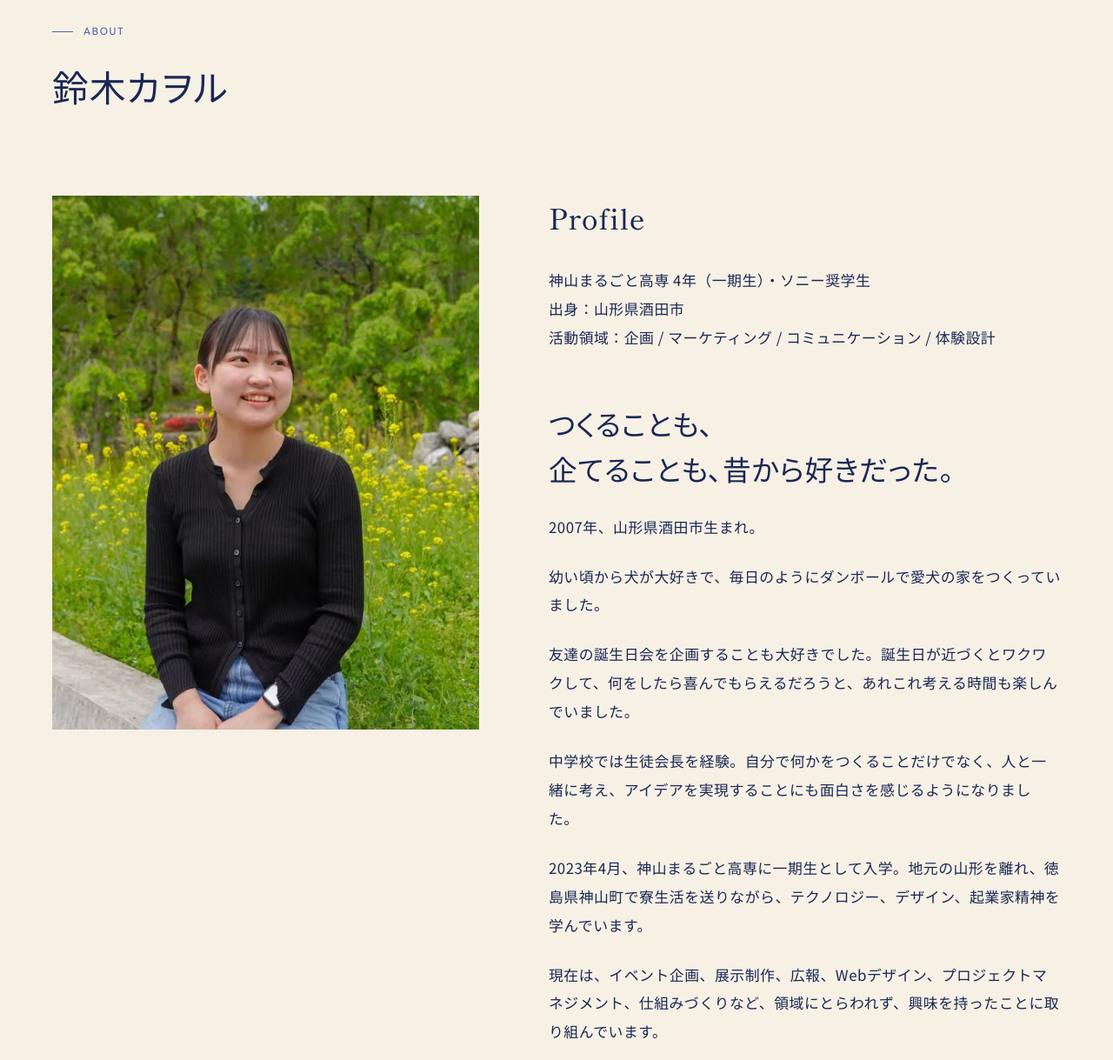
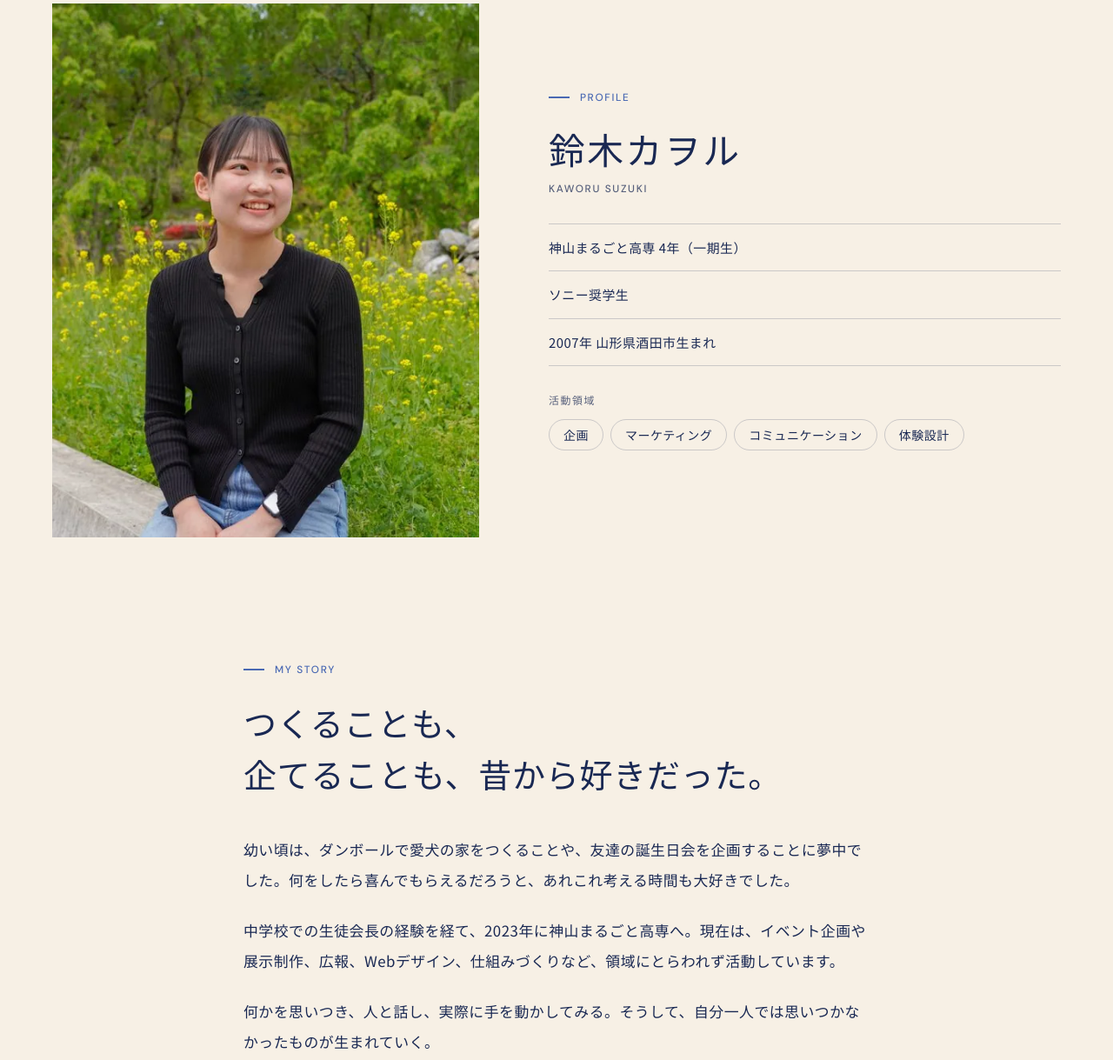
Before and after one commit to kmc2318/kmc2318_Portfolio, a plain HTML site: page about.html in a window 1280 px wide. Shown: the part 232-1451 px from the top of the page at 87% size. Drawn offline with Linux system fonts and the light colour scheme.

Commit message:
Update portfolio (2026-11-26 10:22)

```diff
--- a/about.html
+++ b/about.html
@@ -72,12 +72,8 @@
 </a>
 <span>/ About</span>
 </nav>
-<section class="about-intro">
-<p class="eyebrow">About</p>
-<h1>鈴木カヲル</h1>
-</section>
-<section class="about-biography">
-<div>
+<section class="about-profile" aria-labelledby="about-name">
+<div class="about-profile__photo">
 <figure class="detail-photo ">
 <button class="photo-button" data-lightbox data-lightbox-nocaption type="button" aria-label="鈴木カヲルのプロフィール写真を拡大">
 <picture>
@@ -87,19 +83,33 @@
 </button>
 </figure>
 </div>
-<div>
-<h2>Profile</h2>
-<p>神山まるごと高専 4年（一期生）・ソニー奨学生<br>出身：山形県酒田市<br>活動領域：企画 / マーケティング / コミュニケーション / 体験設計</p>
-<h3 class="about-story-title">つくることも、<br>企てることも、<wbr>昔から好きだった。</h3>
-<p>2007年、山形県酒田市生まれ。</p>
-<p>幼い頃から犬が大好きで、毎日のようにダンボールで愛犬の家をつくっていました。</p>
-<p>友達の誕生日会を企画することも大好きでした。誕生日が近づくとワクワクして、何をしたら喜んでもらえるだろうと、あれこれ考える時間も楽しんでいました。</p>
-<p>中学校では生徒会長を経験。自分で何かをつくることだけでなく、人と一緒に考え、アイデアを実現することにも面白さを感じるようになりました。</p>
-<p>2023年4月、神山まるごと高専に一期生として入学。地元の山形を離れ、徳島県神山町で寮生活を送りながら、テクノロジー、デザイン、起業家精神を学んでいます。</p>
-<p>現在は、イベント企画、展示制作、広報、Webデザイン、プロジェクトマネジメント、仕組みづくりなど、領域にとらわれず、興味を持ったことに取り組んでいます。</p>
+<div class="about-profile__body">
+<p class="eyebrow">Profile</p>
+<h1 id="about-name">鈴木カヲル</h1>
+<p class="label about-profile__en">Kaworu Suzuki</p>
+<ul class="about-facts">
+<li>神山まるごと高専 4年（一期生）</li>
+<li>ソニー奨学生</li>
+<li>2007年 山形県酒田市生まれ</li>
+</ul>
+<div class="about-areas">
+<p class="label">活動領域</p>
+<ul class="about-areas__list">
+<li>企画</li>
+<li>マーケティング</li>
+<li>コミュニケーション</li>
+<li>体験設計</li>
+</ul>
+</div>
+</div>
+</section>
+<section class="about-story" aria-labelledby="about-story-title">
+<p class="eyebrow">My Story</p>
+<h2 id="about-story-title">つくることも、<br>企てることも、<wbr>昔から好きだった。</h2>
+<p>幼い頃は、ダンボールで愛犬の家をつくることや、友達の誕生日会を企画することに夢中でした。何をしたら喜んでもらえるだろうと、あれこれ考える時間も大好きでした。</p>
+<p>中学校での生徒会長の経験を経て、2023年に神山まるごと高専へ。現在は、イベント企画や展示制作、広報、Webデザイン、仕組みづくりなど、領域にとらわれず活動しています。</p>
 <p>何かを思いつき、人と話し、実際に手を動かしてみる。そうして、自分一人では思いつかなかったものが生まれていく。</p>
 <p>そんな過程が、昔も今も大好きです。</p>
-</div>
 </section>
 <div class="about-content">
 <section>
--- a/css/pages.css
+++ b/css/pages.css
@@ -515,9 +515,9 @@
 .editorial-detail .lightbox>img{max-height:72vh;max-width:85vw;width:auto;height:auto;object-fit:contain;margin:auto}
 .editorial-detail .lightbox-controls{display:flex;align-items:center;justify-content:center;gap:16px;margin-top:16px}
 .editorial-detail .lightbox-controls button{min-width:44px;min-height:44px;background:none;border:1px solid var(--c-navy-20);color:var(--c-navy)}
-.editorial-detail .about-biography{display:grid;grid-template-columns:5fr 6fr;gap:80px;align-items:center}
-.editorial-detail .about-biography h2{margin-bottom:32px}
-.editorial-detail .about-biography img{aspect-ratio:4/5;object-fit:cover}
+.editorial-detail .about-profile{display:grid;grid-template-columns:5fr 6fr;gap:80px;align-items:center}
+.editorial-detail .about-profile h2{margin-bottom:32px}
+.editorial-detail .about-profile img{aspect-ratio:4/5;object-fit:cover}
 .editorial-detail .about-content{max-width:720px;margin:auto}
 .editorial-detail .tools-list{list-style:none;padding:0}
 .editorial-detail .tools-list li{padding:8px 16px;border:1px solid var(--c-navy-20);margin:0}
@@ -531,7 +531,7 @@
  .editorial-detail .detail-bar-row{grid-template-columns:1fr}
  .editorial-detail .detail-bar-row small{grid-column:1}
  .editorial-detail .decision-change{grid-template-columns:1fr}
- .editorial-detail .about-biography{gap:40px}
+ .editorial-detail .about-profile{gap:40px}
 }
 @media(max-width:767px){
  .editorial-detail .logo .label{display:none}
@@ -576,7 +576,7 @@
  .editorial-detail .age-rules .detail-stat span{font-size:12px}
  .editorial-detail #reflection,.editorial-detail .reflection-panel{padding:24px}
  .editorial-detail .site-footer .container{align-items:start;flex-direction:column}
- .editorial-detail .about-biography{grid-template-columns:1fr;gap:40px}
+ .editorial-detail .about-profile{grid-template-columns:1fr;gap:40px}
  .editorial-detail .lightbox-controls{gap:8px}
  .editorial-detail .lightbox-controls .caption{max-width:220px}
 }
@@ -600,7 +600,7 @@
 .home .local-followers{border-top:1px solid var(--c-navy-20);padding-top:24px;margin-top:24px}
 .home .local-followers span,.home .local-followers strong{display:block}
 .home .local-followers strong{font:500 28px/1.4 var(--f-en);margin-top:8px}
-.home .profile>picture img,.editorial-detail .about-biography img{object-position:50% 50%;aspect-ratio:4/5;object-fit:cover}
+.home .profile>picture img,.editorial-detail .about-profile img{object-position:50% 50%;aspect-ratio:4/5;object-fit:cover}
 .site-nav a[href$="#contact"][aria-current]{background:var(--c-navy);color:var(--c-cream);border-color:var(--c-navy)}
 .mobile-menu nav a[aria-current]{color:var(--c-yellow);text-decoration:underline;text-underline-offset:8px}
 .home .contact{padding-block:96px}
@@ -666,10 +666,32 @@
 @media(min-width:768px) and (max-width:1279px){.home .hero h1{font-size:min(50px,calc((50vw - 50px)/11.4))}}
 @media(max-width:767px){.home .hero h1{font-size:min(36px,calc((100vw - var(--pad-x)*2)/11.4))}}
 .home .hero__sub p+p{margin-top:10px}
-.home .wo__title{font:500 var(--t-heading-s)/1.6 var(--f-display);letter-spacing:.04em;font-feature-settings:"palt";margin:4px 0 12px}
-.home .wo p+p{margin-top:12px}
-.editorial-detail .about-intro h1{margin-bottom:0}
-.editorial-detail .about-biography{align-items:start}
-.editorial-detail .about-story-title{font:500 var(--t-heading-m)/1.6 var(--f-display);letter-spacing:.02em;font-feature-settings:"palt";word-break:keep-all;overflow-wrap:anywhere;margin:56px 0 24px}
-@media(max-width:767px){.editorial-detail .about-story-title{margin-top:40px}}
 @media(min-width:1024px){.home .ap-head h2{font-size:min(var(--t-heading-l),calc(((min(100vw - var(--pad-x)*2,var(--container)) - var(--gutter)*11)*5/12 + var(--gutter)*4)/11.8))}}
+
+/* 2026-11 About refinements: name origin in two columns, Profile / My Story split. */
+.home .profile .wo{display:grid;grid-template-columns:auto minmax(0,1fr);column-gap:40px;align-items:center;margin-top:48px}
+.home .profile .wo:after{content:none}
+.home .wo__mark{float:none;margin:0}
+.home .wo__title{font:500 clamp(20px,.5vw + 16.5px,24px)/1.5 var(--f-display);letter-spacing:.04em;font-feature-settings:"palt";margin:0 0 16px}
+.home .wo__text p{word-break:keep-all;overflow-wrap:anywhere}
+.home .wo__text p+p{margin-top:4px}
+@media(max-width:767px){.home .profile .wo{grid-template-columns:1fr;row-gap:16px;margin-top:40px}}
+.editorial-detail .about-profile{padding-top:72px}
+.editorial-detail .about-profile .detail-photo{margin:0}
+.editorial-detail .about-profile h1{font:500 var(--t-heading-l)/1.3 var(--f-display);letter-spacing:.06em;margin:0}
+.editorial-detail .about-profile__en{color:var(--c-navy-72);margin-top:10px}
+.editorial-detail .about-facts{list-style:none;padding:0;margin:32px 0 0;border-top:1px solid var(--c-navy-20)}
+.editorial-detail .about-facts li{margin:0;padding:14px 0;border-bottom:1px solid var(--c-navy-20);font-size:var(--t-body-s);line-height:1.7}
+.editorial-detail .about-areas{margin-top:32px}
+.editorial-detail .about-areas .label{color:var(--c-navy-72);margin:0 0 12px}
+.editorial-detail .about-areas__list{list-style:none;padding:0;margin:0;display:flex;flex-wrap:wrap;gap:8px}
+.editorial-detail .about-areas__list li{margin:0;border:1px solid var(--c-navy-20);border-radius:999px;padding:6px 16px;font-size:14px;line-height:1.6}
+.editorial-detail .about-story{max-width:720px;margin:144px auto 0}
+.editorial-detail .about-story h2{font:500 clamp(26px,1.6vw + 18px,38px)/1.55 var(--f-display);letter-spacing:.02em;margin:0 0 40px}
+.editorial-detail .about-story p:not(.eyebrow){font-size:var(--t-body);line-height:2.05}
+@media(max-width:767px){
+ .editorial-detail .about-profile{padding-top:40px}
+ .editorial-detail .about-story{margin-top:96px}
+ .editorial-detail .about-story h2{margin-bottom:28px}
+}
+@media(min-width:768px) and (max-width:1279px){.home .profile .wo{column-gap:28px}.home .wo__mark{font-size:88px}.home .wo__mark::before{width:72px;height:72px;top:20px}}
```
Also changed, not shown: index.html (+4 -3 lines).
